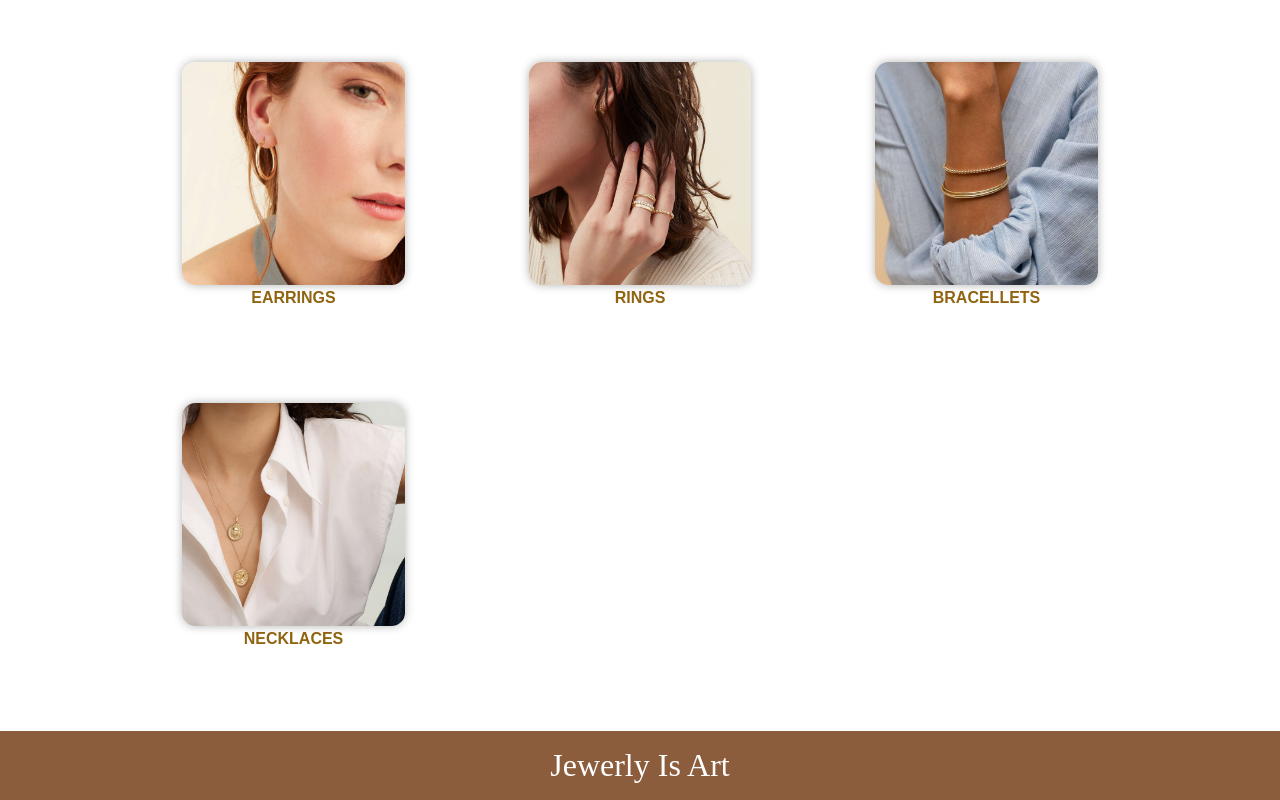
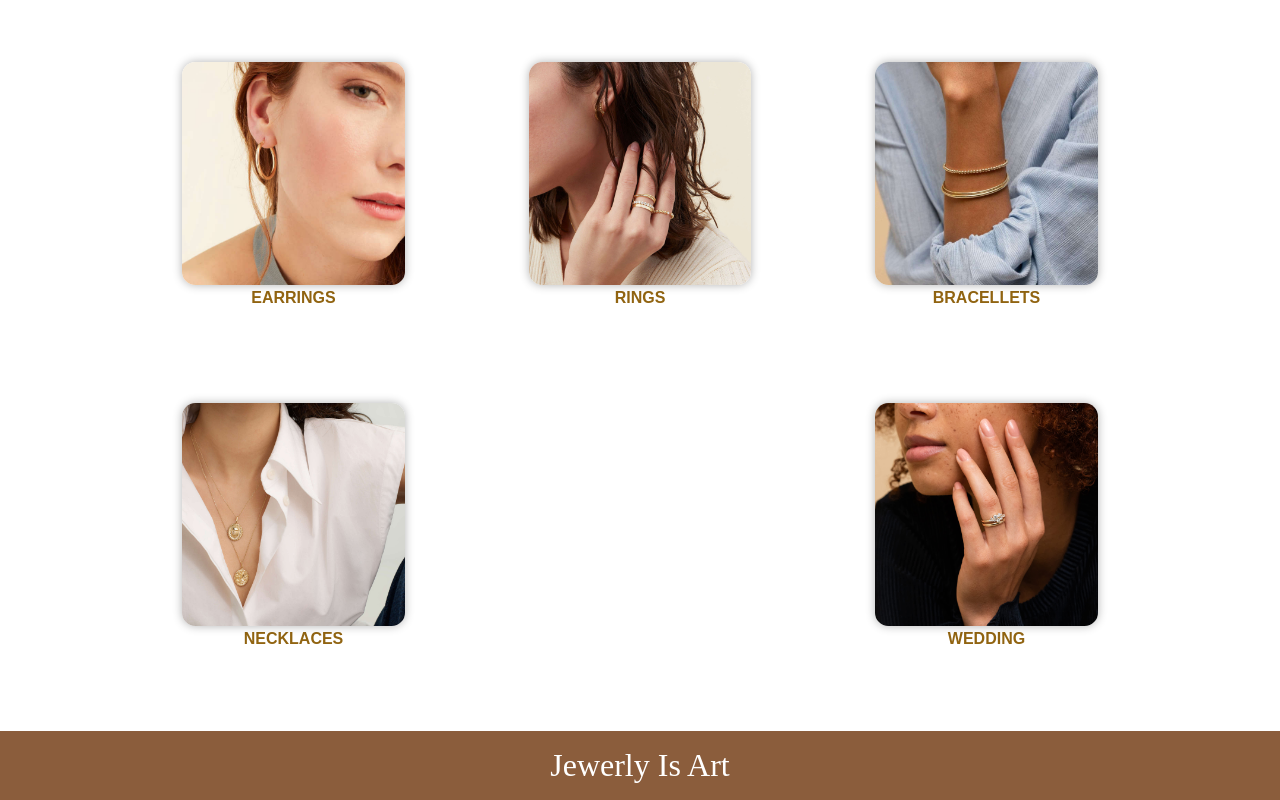
Before and after one commit to NazikAskhatova/diploma, a React (Create React App) app: page / in a window 1280 px wide. Shown: the part 674-1474 px from the top of the page. Built offline with nearby package versions, Linux system fonts and the light colour scheme; a web font is replaced by a local one.

Commit message:
added new Wedding Category and start stylizing

```diff
--- a/src/components/Nav/Nav.module.css
+++ b/src/components/Nav/Nav.module.css
@@ -10,9 +10,7 @@
   align-content: space-between;
 }
 
-
 .Nav .icons {
-
   width: 40px;
   height: 20px;
   margin-left: 150px;
@@ -21,8 +19,9 @@
   padding-left: 50rem;
 }
 
-
-
+.Nav .icons:active {
+  color: rgb(241, 223, 175);
+}
 
 .Nav a {
   text-decoration: none;
--- a/src/data/dataCategories.js
+++ b/src/data/dataCategories.js
@@ -2,6 +2,8 @@ import Rings from "../assets/diamond-rings.jpg";
 import Bracelets from "../assets/bracelet-cat.jpg";
 import Necklaces from "../assets/TerraNecklace-v.jpg";
 import Earrings from "../assets/earrings-category-vers.jpg";
+import Wedding from "../assets/wedding-cat.jpg";
+
 
 const categories = [
   {
@@ -30,6 +32,12 @@ const categories = [
     title: "Necklaces",
     description: "Find the best rings for your Valentine",
   },
+  {
+    image: Wedding,
+    categoryId: "wedding",
+    title: "Wedding",
+    description: "Find the best rings for your Valentine",
+  },
 
 
 ];
```
Also changed, not shown: src/assets/wedding-cat.jpg (added), src/assets/wedding.webp (added).
